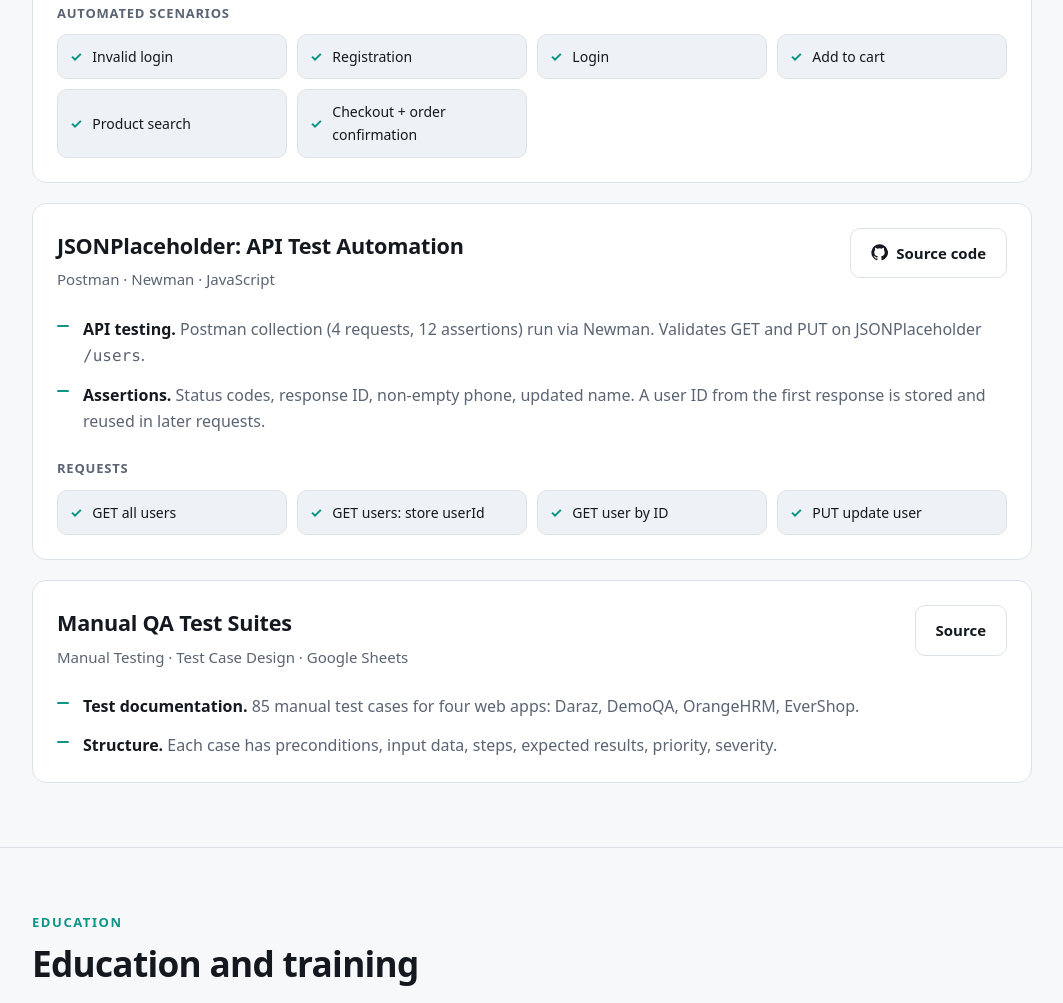
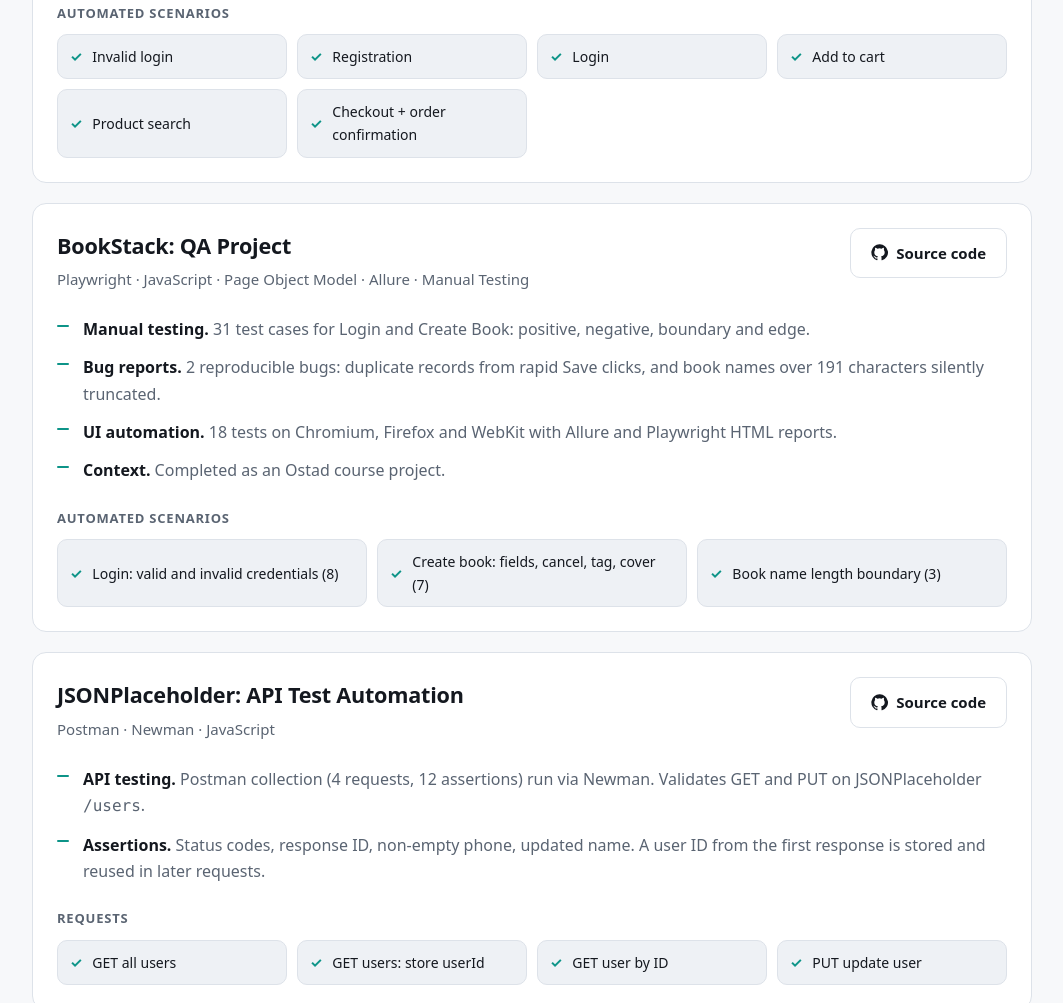
Before and after one commit to AzmaeenGH/azmaeengh.github.io, a plain HTML site: page index.html in a window 1280 px wide. Shown: the part 2103-3106 px from the top of the page, without its empty margins (108-1171 px from the left). Drawn offline with Linux system fonts and the light colour scheme.

Commit message:
Update index.html

```diff
--- a/index.html
+++ b/index.html
@@ -339,6 +339,40 @@ footer .wrap{display:flex;flex-wrap:wrap;justify-content:space-between;gap:10px}
         </div>
       </article>
 
+<!-- ///////////////////////// -->
+
+      <article class="card project">
+        <header>
+          <div>
+            <h3>BookStack: QA Project</h3>
+            <p class="sub">Playwright &middot; JavaScript &middot; Page Object Model &middot; Allure &middot; Manual Testing</p>
+          </div>
+          <a class="btn" href="https://github.com/AzmaeenGH/bookstack-qa-assignment" target="_blank" rel="noopener">
+            <svg viewBox="0 0 24 24" fill="currentColor"><path d="M12 .5a11.5 11.5 0 0 0-3.64 22.41c.58.1.79-.25.79-.56v-2c-3.2.7-3.88-1.37-3.88-1.37-.52-1.33-1.28-1.69-1.28-1.69-1.04-.71.08-.7.08-.7 1.15.08 1.76 1.18 1.76 1.18 1.03 1.76 2.69 1.25 3.35.96.1-.75.4-1.25.73-1.54-2.55-.29-5.24-1.28-5.24-5.69 0-1.26.45-2.28 1.18-3.08-.12-.29-.51-1.46.11-3.05 0 0 .97-.31 3.16 1.18a10.9 10.9 0 0 1 5.75 0c2.19-1.49 3.15-1.18 3.15-1.18.63 1.59.24 2.76.12 3.05.74.8 1.18 1.82 1.18 3.08 0 4.42-2.69 5.39-5.25 5.68.41.36.78 1.06.78 2.14v3.17c0 .31.21.67.8.56A11.5 11.5 0 0 0 12 .5Z"/></svg>
+            Source code
+          </a>
+        </header>
+
+        <ul>
+          <li><b>Manual testing.</b> 31 test cases for Login and Create Book: positive, negative, boundary and edge.</li>
+          <li><b>Bug reports.</b> 2 reproducible bugs: duplicate records from rapid Save clicks, and book names over 191 characters silently truncated.</li>
+          <li><b>UI automation.</b> 18 tests on Chromium, Firefox and WebKit with Allure and Playwright HTML reports.</li>
+          <li><b>Context.</b> Completed as an Ostad course project.</li>
+        </ul>
+
+        <div>
+          <div class="tests-title">Automated scenarios</div>
+          <div class="tests">
+            <div class="test">Login: valid and invalid credentials (8)</div>
+            <div class="test">Create book: fields, cancel, tag, cover (7)</div>
+            <div class="test">Book name length boundary (3)</div>
+          </div>
+        </div>
+      </article>
+
+<!-- ///////////////////////// -->
+
+
       <article class="card project">
         <header>
           <div>
@@ -366,6 +400,8 @@ footer .wrap{display:flex;flex-wrap:wrap;justify-content:space-between;gap:10px}
           </div>
         </div>
       </article>
+
+<!-- ///////////////////////// -->
 
       <article class="card project">
         <header>
```
